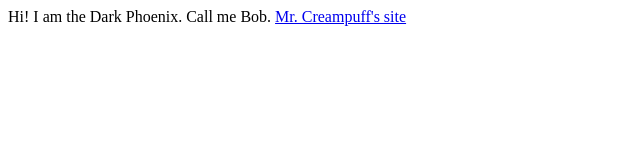
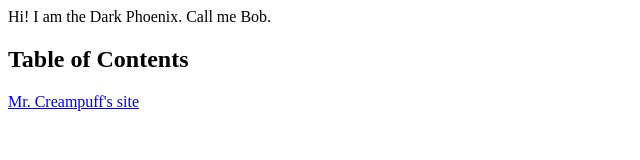
Before and after one commit to TheCheshireHat/TheCheshireHat.github.io, a plain HTML site: page index.html in a window 1280 px wide. Shown: the whole page, without its empty margins (0-640 px from the left). Drawn offline with Linux system fonts and the light colour scheme.

Commit message:
Update index.html

```diff
--- a/index.html
+++ b/index.html
@@ -1,6 +1,7 @@
 <html>
 
 Hi! I am the Dark Phoenix. Call me Bob.
+  <h2>Table of Contents</h2>
   <a href="thezestyeel.github.io">Mr. Creampuff's site</a>
 
 </html>
```
